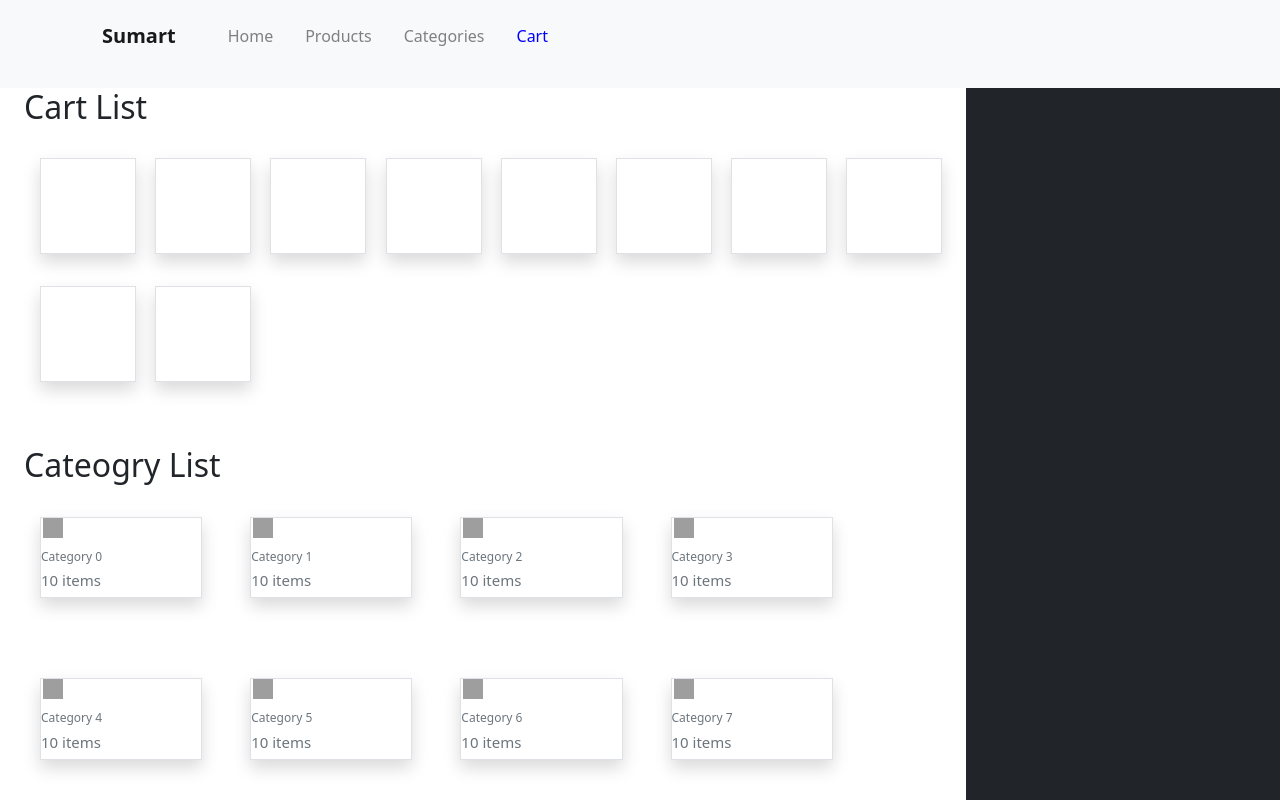
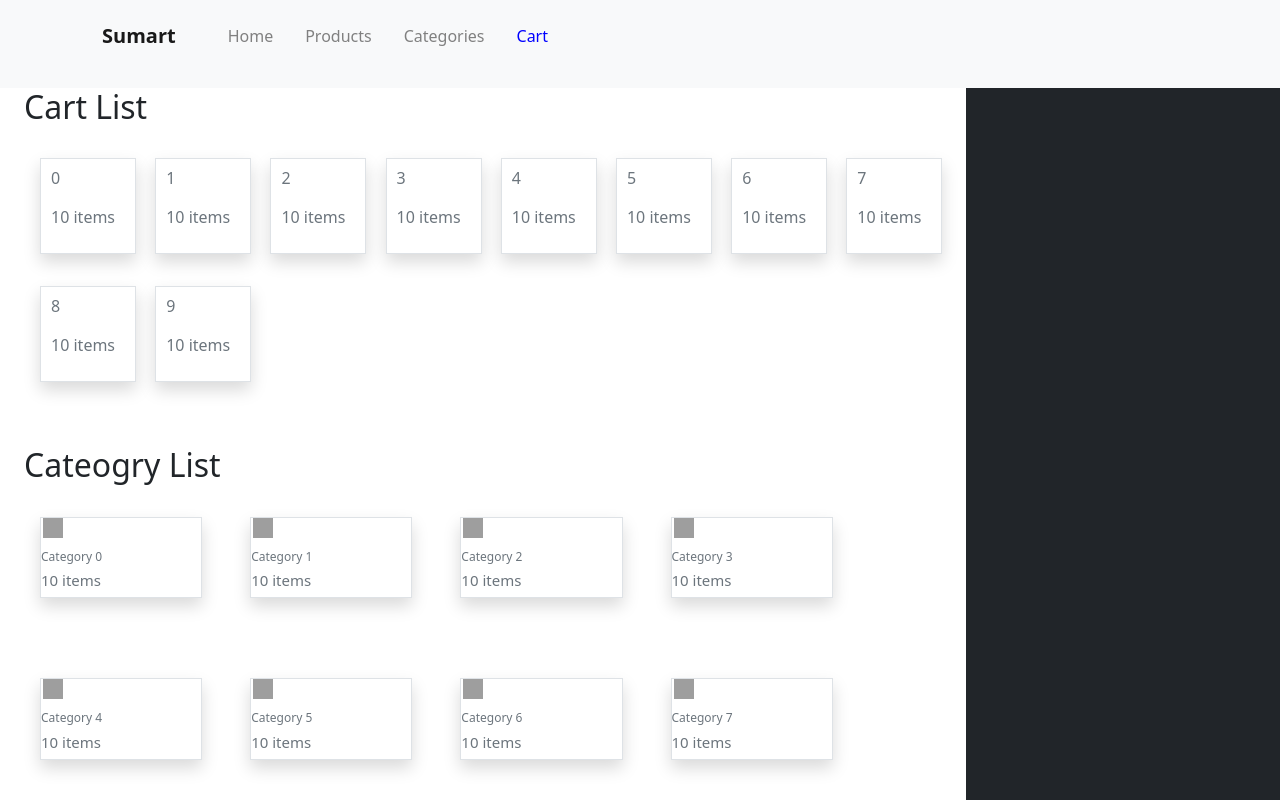
Before and after one commit to Maiiakal/supermarket-pos-system, a React (Create React App) app: page /shopping-cart in a window 1280 px wide. Shown: the top 800 px of the page. Built offline with nearby package versions, Linux system fonts and the light colour scheme; grey boxes are pictures that could not be loaded.

Commit message:
Update CartList.jsx

```diff
--- a/src/features/list/components/CartList.jsx
+++ b/src/features/list/components/CartList.jsx
@@ -9,7 +9,7 @@ export function CartList() {
       <h2 className="mb-3 ms-4"> Cart List</h2>
       <Layout>
         {orders.map((order) => (
-          <Card key={order.id} props={order}/>
+            <Card key={order.id} props={order} total={ orders.length} />
         ))}
       </Layout>
     </div>
@@ -20,11 +20,12 @@ function Layout({ children }) {
   return <Row className="ms-4">{children}</Row>
 }
 
-function Card(props) {
+function Card({props, total}) {
   return (
     <>
       <div className="shadow border cardSize">
-
+        <h6 className="title text-muted fw-light">{props.id}</h6>
+        <h6 className="text text-muted fw-normal">{total} items</h6>
       </div>
     </>
   )
```
